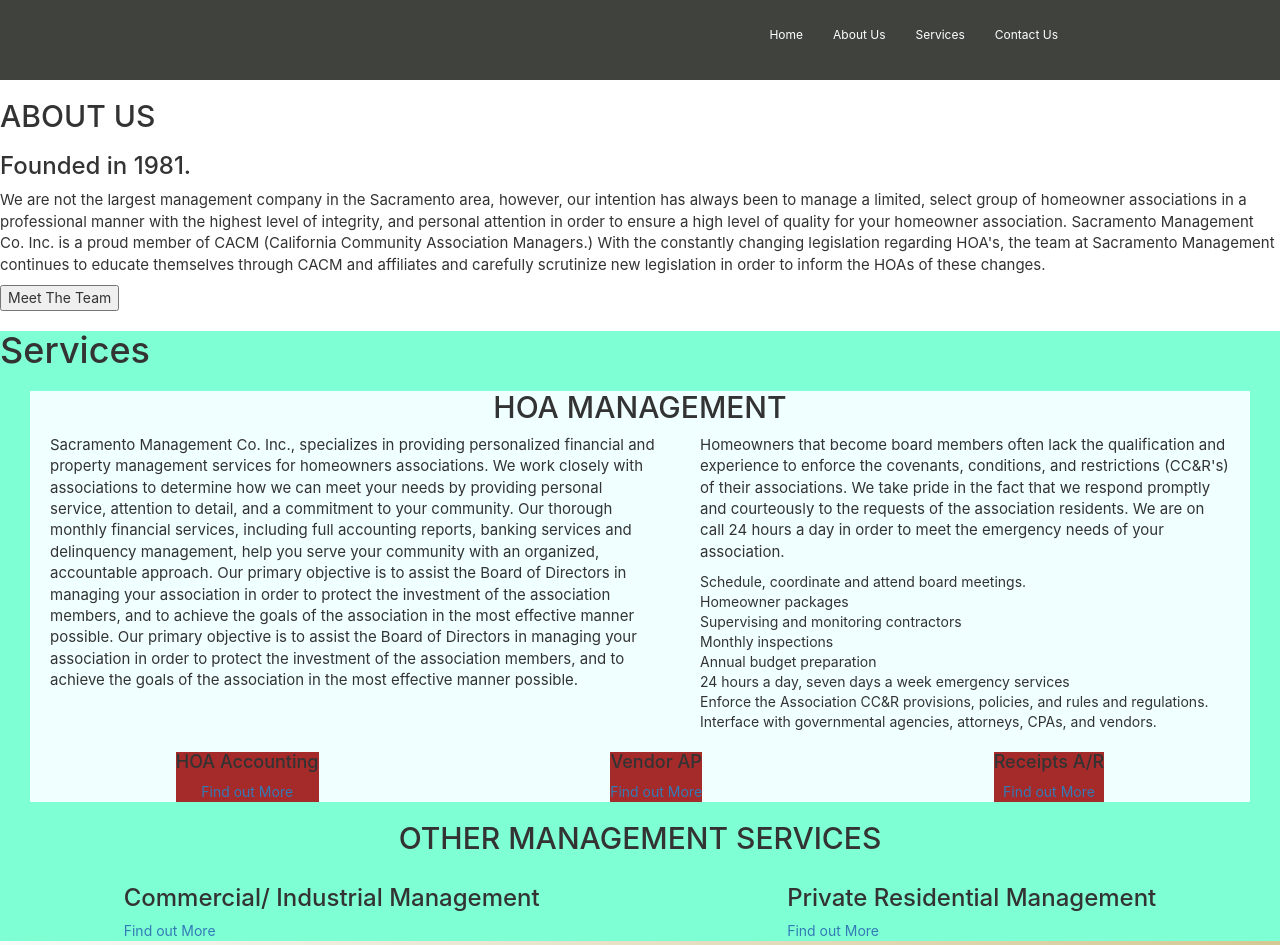
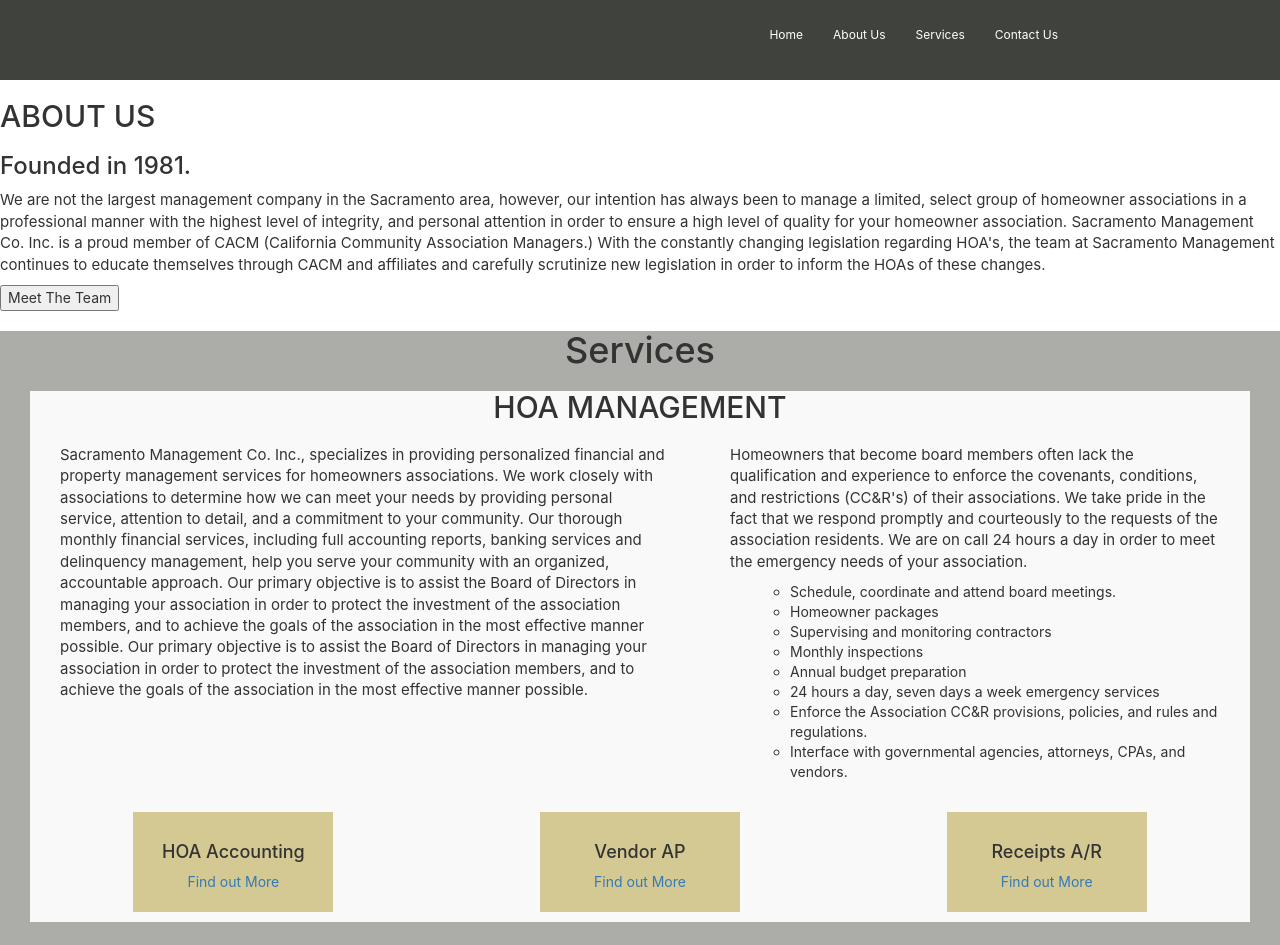
Before and after one commit to zcorpuz/SacMgmt, a React (Create React App) app in the folder sacmgmt/: page / in a window 1280 px wide. Shown: the top 945 px of the page. Built offline with nearby package versions, Linux system fonts and the light colour scheme.

Commit message:
added color scheme to service section

```diff
--- a/sacmgmt/src/components/Contact/Contact.js
+++ b/sacmgmt/src/components/Contact/Contact.js
@@ -99,13 +99,13 @@
                   <ul>
                     <li>
                       <a
-                        href="https://www.facebook.com/sacmgmt" target="_blank"
+                        href="https://www.facebook.com/sacmgmt" target="_blank" rel="noopener noreferrer"
                       >
                         <i className="fab fa-facebook-f"></i>
                       </a>
                     </li>
                     <li>
-                      <a href="https://www.linkedin.com/company/sacmgmt" target="_blank">
+                      <a href="https://www.linkedin.com/company/sacmgmt" target="_blank" rel="noopener noreferrer">
                         <i className="fab fa-twitter"></i>
                       </a>
                     </li>
--- a/sacmgmt/src/components/ServiceSection/index.js
+++ b/sacmgmt/src/components/ServiceSection/index.js
@@ -19,7 +19,7 @@
 
     return(
         <div className="service-section">
-            <h1>Services</h1>
+            <h1 className="serv-title">Services</h1>
             <div className="service-one">
                 <h2 className="serv-title">HOA Management</h2>
                 <div className="hoa-manage">
@@ -29,7 +29,7 @@
                     <div className="blurb-two">
                         <p>{props.serviceData.blurbTwo}</p>
                         <div className="hoa-bullet-list">
-                            <ul>
+                            <ul className="hoa-bullet-list">
                                 {props.serviceData.hoaBullets.map(hoaItem => <li key={hoaItem.key}>{hoaItem.oneItem}</li>)}
                             </ul>
                         </div>
@@ -71,8 +71,8 @@
                 {props.serviceData.otherServiceBox.map(item => {
                     return(
                         <div key={item.key}>
-                            <div>
-                                <h3 className="serv-title">{item.name}</h3>
+                            <div className="other-service-card">
+                                <h3>{item.name}</h3>
                                 <a href={`#${item.modal}`} onClick={() =>
                                     {setIsOpen(!isOpen)}} >Find out More
                                 </a>
--- a/sacmgmt/src/components/ServiceSection/style.css
+++ b/sacmgmt/src/components/ServiceSection/style.css
@@ -1,9 +1,9 @@
 .service-section {
-    background-color: aquamarine;
+    background-color: #acada8;
 }
 
 .service-one {
-    background-color: azure;
+    background-color: #f9f9f9;
     margin-left: 30px;
     margin-right: 30px;
 }
@@ -15,15 +15,21 @@
 .hoa-manage {
     display: flex;
     justify-content: space-around;
+    margin-top: 20px;
 }
 
 .blurb-one, .blurb-two {
-    margin-left: 20px;
-    margin-right: 20px;
+    margin-left: 30px;
+    margin-right: 30px;
 }
 
 .blurb-one {
     max-width: 50%;
+}
+
+.hoa-bullet-list {
+    list-style: circle;
+    margin-left: 30px;
 }
 
 .hoa-sections, .other-services {
@@ -32,9 +38,26 @@
 }
 
 .hoa-service-card {
-    background-color: brown;
+    background-color: #d4c893;
     text-align: center;
+    margin-bottom: 10px;
+    margin-top: 20px;
+    width: 200px;
+    height: 100px;
+    padding: 20px;
 }
+
+.other-service-card {
+    background-color: #40423d;
+    color: white;
+    text-align: center;
+    width: 350px;
+    height: 150px;
+    margin-bottom: 10px;
+    margin-bottom: 20px;
+    padding: 20px;
+}
+
 
 
 
```
